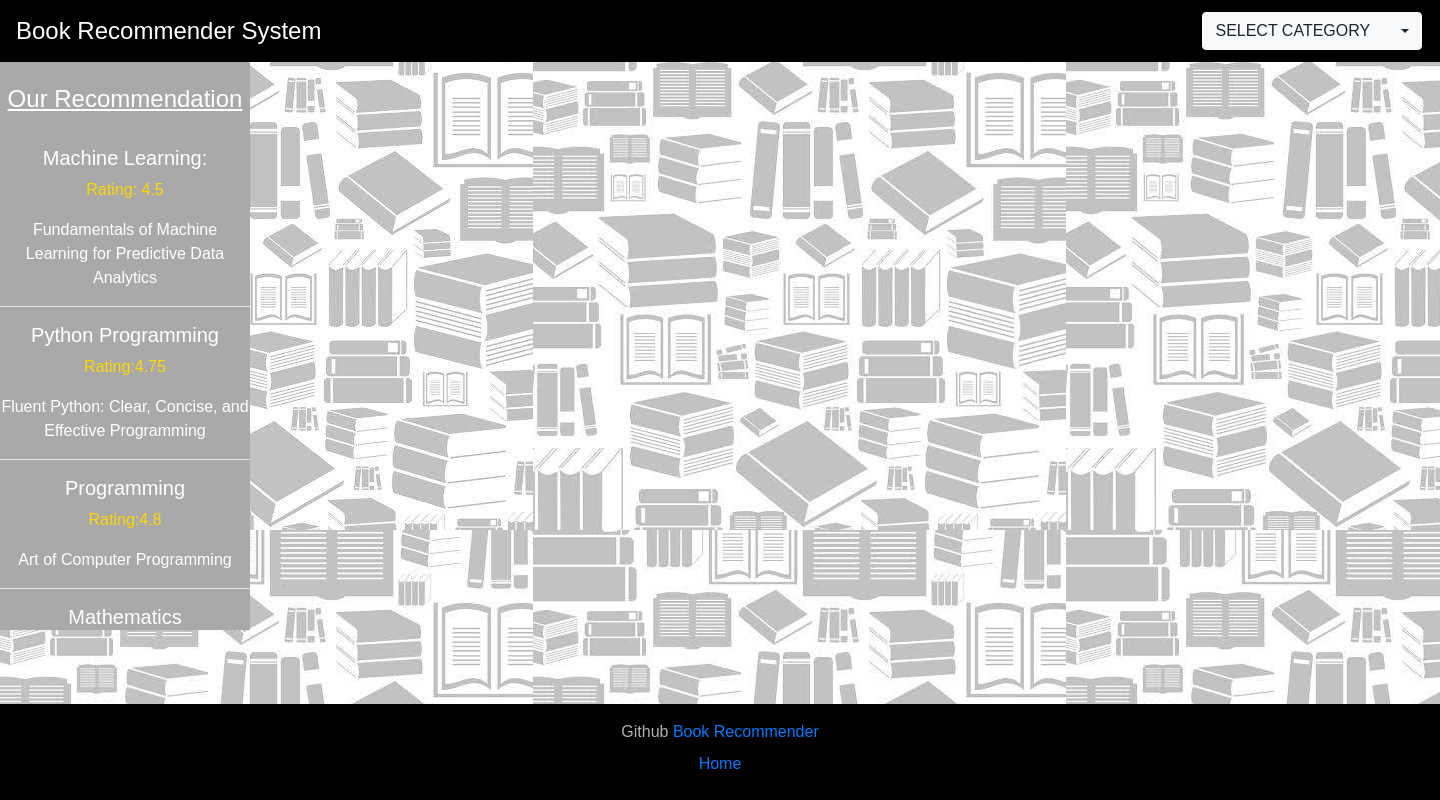
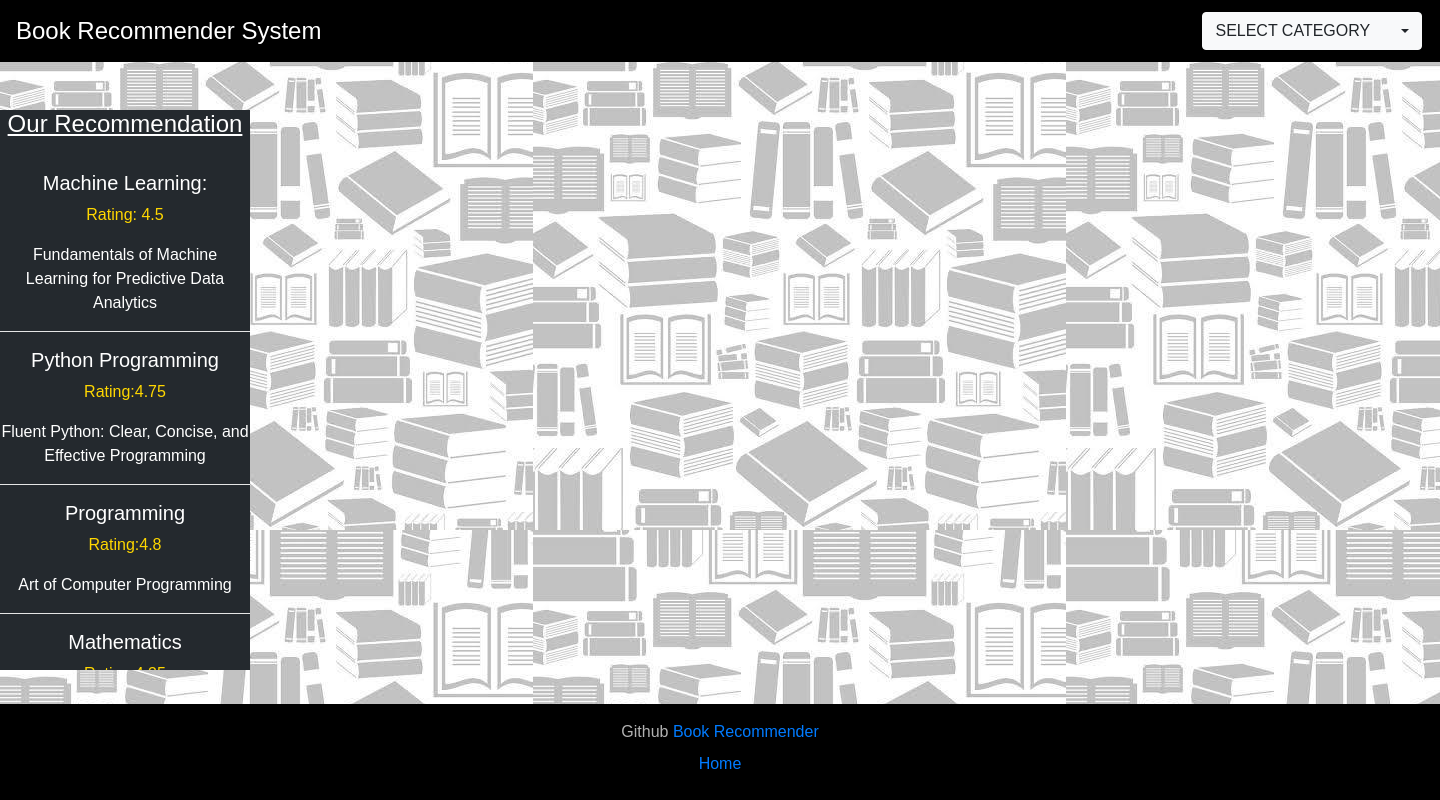
Before and after one commit to Pratik-sys/book-recommender, a Flask app: page / in a window 1440 px wide. Run offline with Flask 2, Linux system fonts and the light colour scheme; some libraries are stand-ins or nearby versions; some web fonts are replaced.

Commit message:
fix the sidenav
Signed-off-by: Pratik-Sys <pithore.pratik@gmail.com>

```diff
--- a/bookrecommender/static/style.css
+++ b/bookrecommender/static/style.css
@@ -28,13 +28,11 @@ img{
     right: 0;
 }
 .sidenav {
-    height: 75%;
+    height: 70%;
     width: 250px;
-    /* left: 0; */
-    top: 0;
+    left:0;
     position: fixed;
-    background-color:darkgrey;
+    background-color:#24292E;
     overflow-x: hidden;
-    padding-top: 55px;
-    margin-top: 30px;
+    margin-top: 110px;
 }
```
